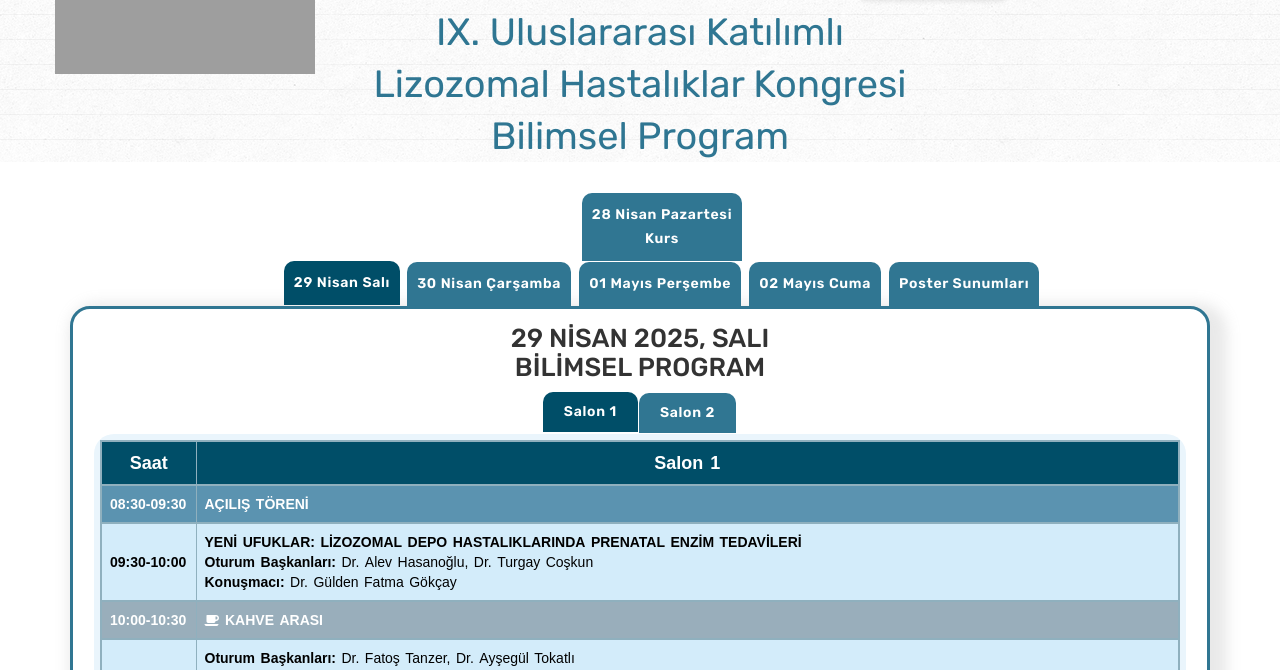
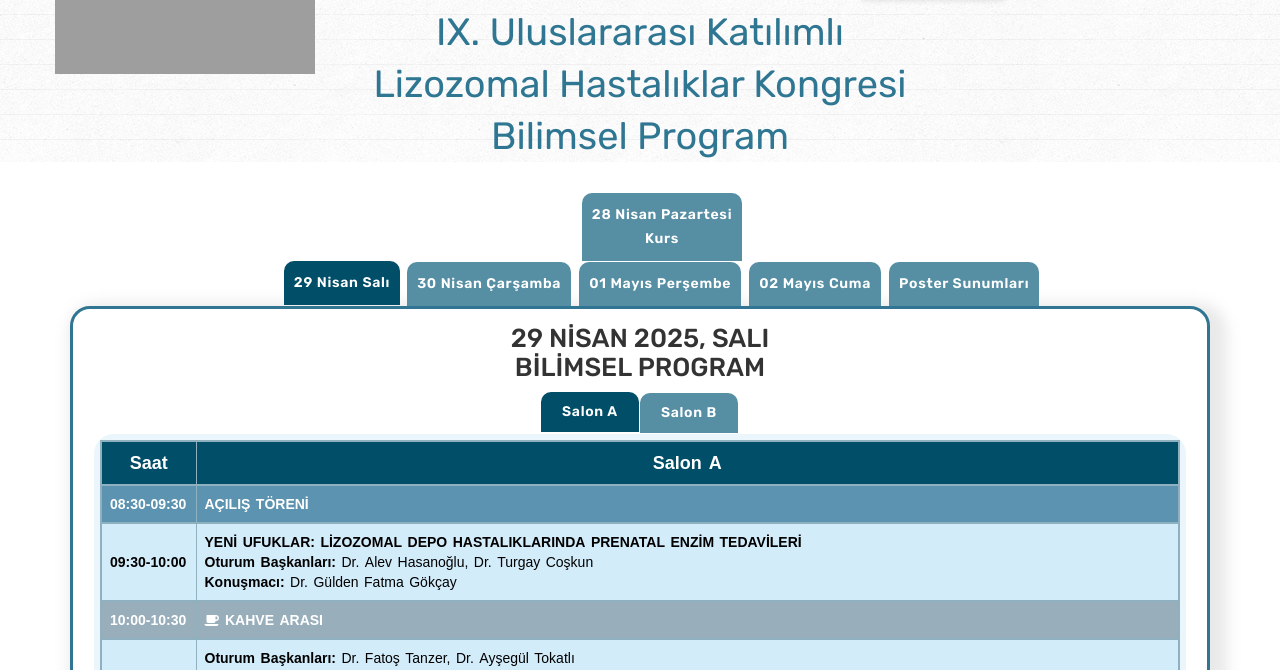
Before and after one commit to haksoz/lizozomal2025, a PHP site: page /program.php in a window 1280 px wide, after a click on "29 Nisan Salı". Shown: the part 152-822 px from the top of the page. Run offline with PHP 8.4, Linux system fonts and the light colour scheme; some libraries are stand-ins or nearby versions; some web fonts are replaced; grey boxes are pictures that could not be loaded.

Commit message:
salon 1 yerine A B yazılması

```diff
--- a/head.php
+++ b/head.php
@@ -23,7 +23,7 @@
 
 	<link href="css\style.css?v=55234" rel="stylesheet"><!-- Plugins CSS -->
 	<link href="css\plugins.css?v=55234" rel="stylesheet"><!-- Color Style CSS -->
-	<link href="styles\pinkandblue.css?v=55234" rel="stylesheet"><!-- LayerSlider stylesheet -->
+	<link href="styles\pinkandblue.css?v=55235" rel="stylesheet"><!-- LayerSlider stylesheet -->
 	<link href="layerslider\css\layerslider.css?v=55234" rel="stylesheet"><!-- Favicons-->
 	<link href="/apple-icon-72x72.png" rel="apple-touch-icon" sizes="72x72">
 	<link href="/apple-icon-114x114.png" rel="apple-touch-icon" sizes="114x114">
--- a/program.php
+++ b/program.php
@@ -161,10 +161,10 @@
                                 <div class="tab program" role="tabpanel">
                                     <ul class="nav nav-tabs date-button" role="tablist" style="width:100%;display: flex;justify-content: center;">
                                         <li class="active" role="presentation">
-                                            <a data-toggle="tab" href="#Section7" role="tab" style="text-align: center;" >Salon 1</a>
+                                            <a data-toggle="tab" href="#Section7" role="tab" style="text-align: center;" >Salon A</a>
                                         </li>
                                         <li role="presentation">
-                                            <a data-toggle="tab" href="#Section8" role="tab" style="text-align: center;">Salon 2</a>
+                                            <a data-toggle="tab" href="#Section8" role="tab" style="text-align: center;">Salon B</a>
                                         </li>
                                     </ul><!-- Tab panes -->
                                     <div class="tab-content ">
@@ -177,7 +177,7 @@
                                                 <thead>
                                                 <tr>
                                                     <th class="tabletitle" style="text-align:center">Saat</th>
-                                                    <th class="tabletitle" style="text-align:center">Salon 1</th>
+                                                    <th class="tabletitle" style="text-align:center">Salon A</th>
                                                 </tr>
                                                 </thead>
                                                 <tbody>
@@ -305,7 +305,7 @@
                                                 <thead>
                                                 <tr>
                                                     <th class="tabletitle" style="text-align:center">Saat</th>
-                                                    <th class="tabletitle" style="text-align:center">Salon 2</th>
+                                                    <th class="tabletitle" style="text-align:center">Salon B</th>
                                                 </tr>
                                                 </thead>
                                                 <tbody>
@@ -341,10 +341,10 @@
                                 <div class="tab program" role="tabpanel">
                                     <ul class="nav nav-tabs date-button" role="tablist" style=" width:100%;display: flex;justify-content: center;">
                                         <li class="active" role="presentation">
-                                            <a data-toggle="tab" href="#Section10" role="tab" style="text-align: center;" >Salon 1</a>
+                                            <a data-toggle="tab" href="#Section10" role="tab" style="text-align: center;" >Salon A</a>
                                         </li>
                                         <li role="presentation">
-                                            <a data-toggle="tab" href="#Section11" role="tab" style="text-align: center;">Salon 2</a>
+                                            <a data-toggle="tab" href="#Section11" role="tab" style="text-align: center;">Salon B</a>
                                         </li>
                                     </ul><!-- Tab panes -->
                                     <div class="tab-content ">
@@ -357,7 +357,7 @@
                                                 <thead>
                                                 <tr>
                                                     <th class="tabletitle" style="text-align:center">Saat</th>
-                                                    <th class="tabletitle" style="text-align:center">Salon 1</th>
+                                                    <th class="tabletitle" style="text-align:center">Salon A</th>
                                                 </tr>
                                                 </thead>
                                                 <tbody>
@@ -469,7 +469,7 @@
                                                 <thead>
                                                 <tr>
                                                     <th class="tabletitle" style="text-align:center">Saat</th>
-                                                    <th class="tabletitle" style="text-align:center">Salon 2</th>
+                                                    <th class="tabletitle" style="text-align:center">Salon B</th>
                                                 </tr>
                                                 </thead>
                                                 <tbody>
@@ -525,7 +525,7 @@
                                                 <thead>
                                                 <tr>
                                                     <th class="tabletitle" style="text-align:center">Saat</th>
-                                                    <th class="tabletitle" style="text-align:center">Salon 1</th>
+                                                    <th class="tabletitle" style="text-align:center">Salon A</th>
                                                 </tr>
                                                 </thead>
                                                 <tbody>
@@ -623,7 +623,7 @@
                                                 <thead>
                                                 <tr>
                                                     <th class="tabletitle" style="text-align:center">Saat</th>
-                                                    <th class="tabletitle" style="text-align:center">Salon 1</th>
+                                                    <th class="tabletitle" style="text-align:center">Salon A</th>
                                                 </tr>
                                                 </thead>
                                                 <tbody>
--- a/styles/pinkandblue.css
+++ b/styles/pinkandblue.css
@@ -149,7 +149,7 @@ button.list-group-item:hover,
     background-color: #007a8d;
 }
 .nav-tabs li a:before{
-    background-color: #307692;
+    background-color: #568ea4;
 }
 .elements h5,
 .open>.dropdown-toggle.btn-default:focus,
```
